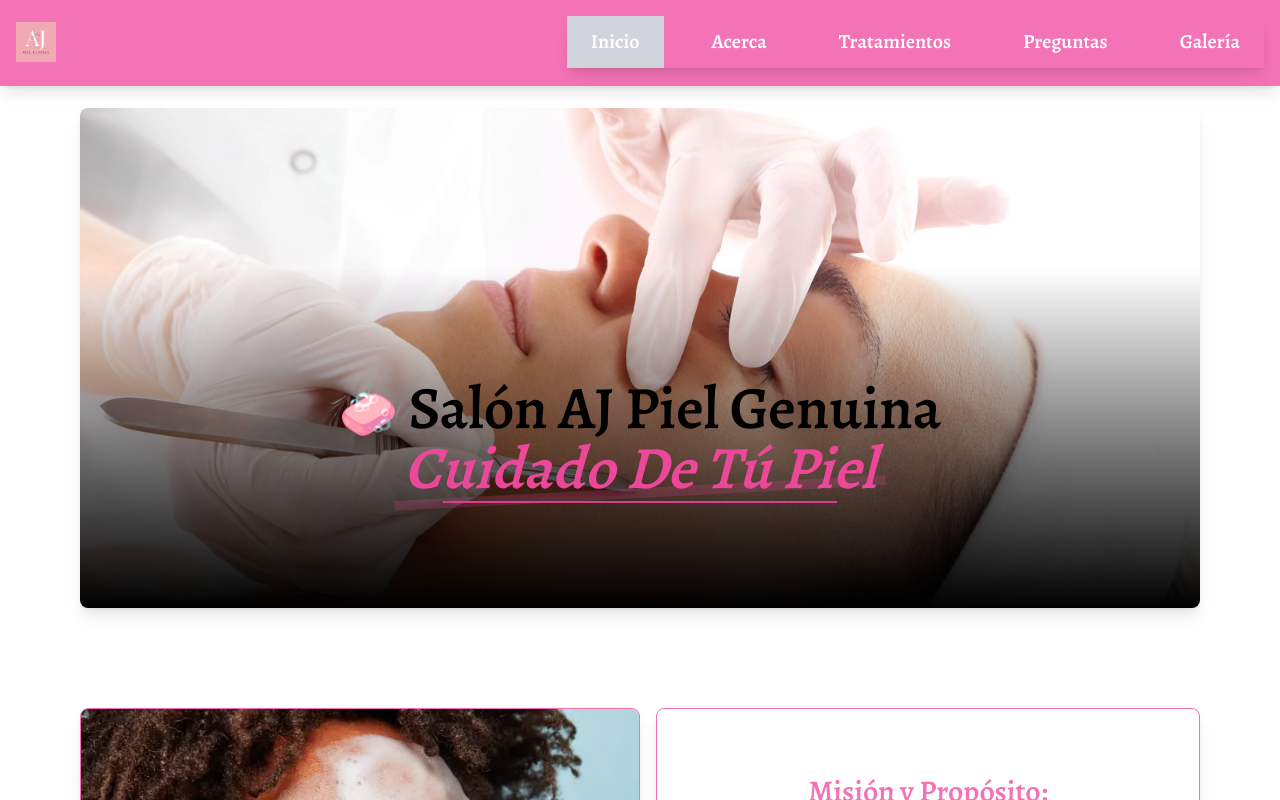
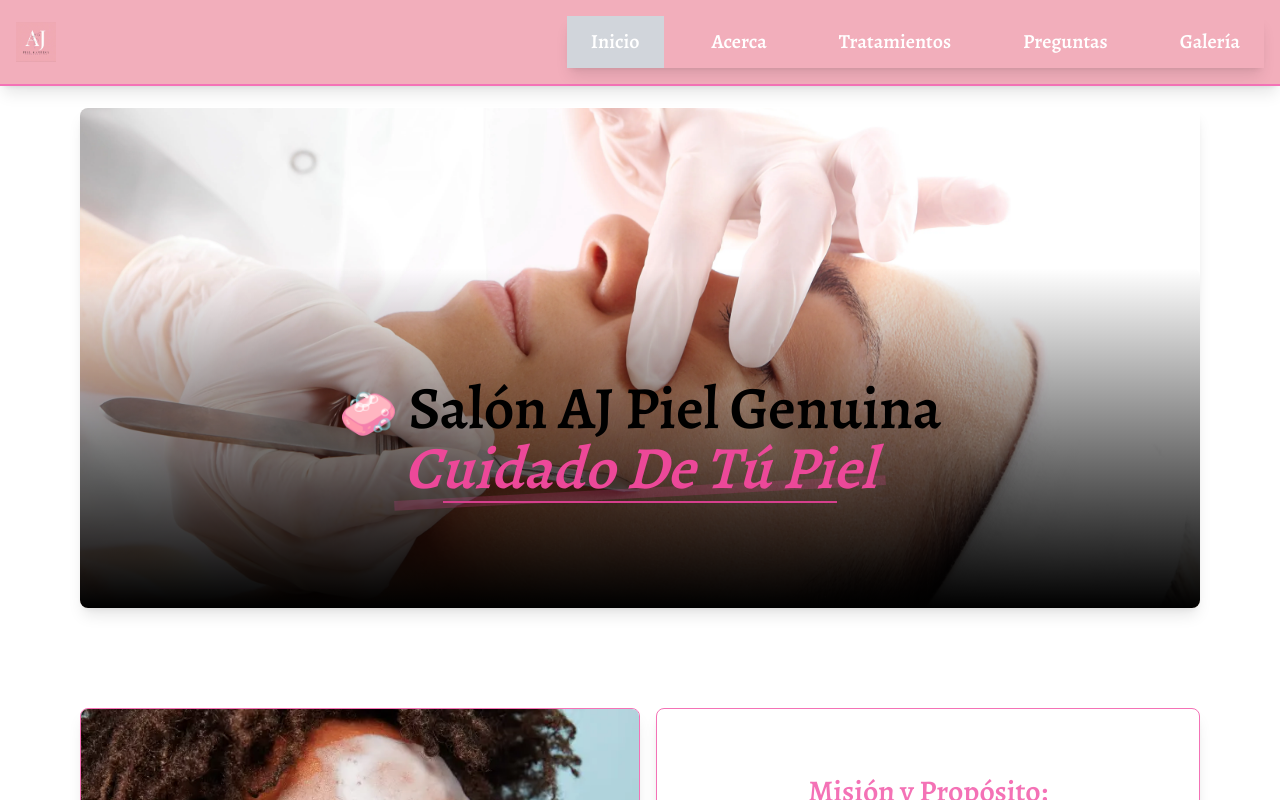
Before and after one commit to nicorubiotsx/anais_web, a Next.js app: page / in a window 1280 px wide. Shown: the top 800 px of the page. Built offline with nearby package versions, Linux system fonts and the light colour scheme.

Commit message:
web terminadaaaaaaaaaaaaaaaaaaaaaaaaaaaaaaaaaaaaaaaaaaaaaaaaaaaaaaaaaaaaaaAAAAAAAAAAAAAAA

```diff
--- a/app/ui/navbar/Navbar.tsx
+++ b/app/ui/navbar/Navbar.tsx
@@ -24,7 +24,7 @@
 
   return (
     <>
-      <nav className="p-4 fixed top-0 left-0 w-full z-50 shadow-lg border-b-2 border-pink-400 bg-pink-400">
+      <nav className="p-4 fixed top-0 left-0 w-full z-50 shadow-lg border-b-2 border-pink-400 bg-customPink">
         <div className="container mx-auto flex justify-between items-center">
 
           <div className="text-2xl font-bold">
@@ -48,7 +48,7 @@
           </div>
 
           {/* Menu Items */}
-          <div className={`lg:flex lg:items-center lg:space-x-6 absolute lg:relative top-full left-0 w-full lg:w-auto lg:bg-transparent ${isOpen ? 'block bg-pink-400' : 'hidden'} shadow-lg border-t-2 border-pink-400 lg:border-none`}>
+          <div className={`lg:flex lg:items-center lg:space-x-6 absolute lg:relative top-full left-0 w-full lg:w-auto bg-customPink ${isOpen ? 'block' : 'hidden'} shadow-lg border-t-2 border-pink-400 lg:border-none`}>
             <Link href="/" className={`block px-4 py-2 text-lg hover:bg-gray-700 lg:text-xl lg:px-6 lg:py-3 ${isActive('/')}`} onClick={handleLinkClick}>Inicio</Link>
             <Link href="/acerca" className={`block px-4 py-2 text-lg hover:bg-gray-700 lg:text-xl lg:px-6 lg:py-3 ${isActive('/acerca')}`} onClick={handleLinkClick}>Acerca</Link>
             <Link href="/tratamiento" className={`block px-4 py-2 text-lg hover:bg-gray-700 lg:text-xl lg:px-6 lg:py-3 ${isActive('/tratamiento')}`} onClick={handleLinkClick}>Tratamientos</Link>
--- a/tailwind.config.ts
+++ b/tailwind.config.ts
@@ -8,6 +8,9 @@
   ],
   theme: {
     extend: {
+      colors:{
+        customPink:'#F2AEBB'
+      }
 
     },
   },
```
